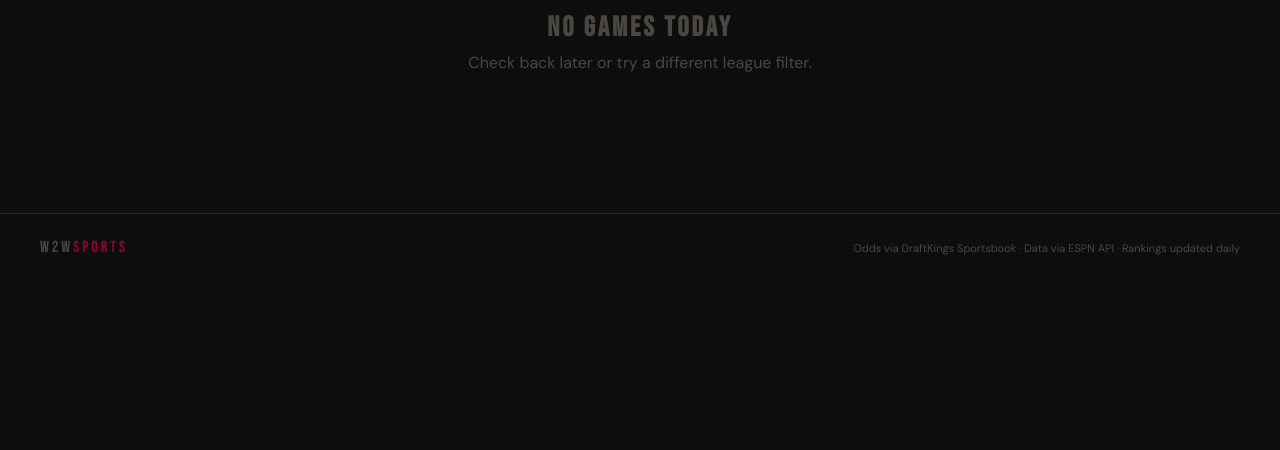
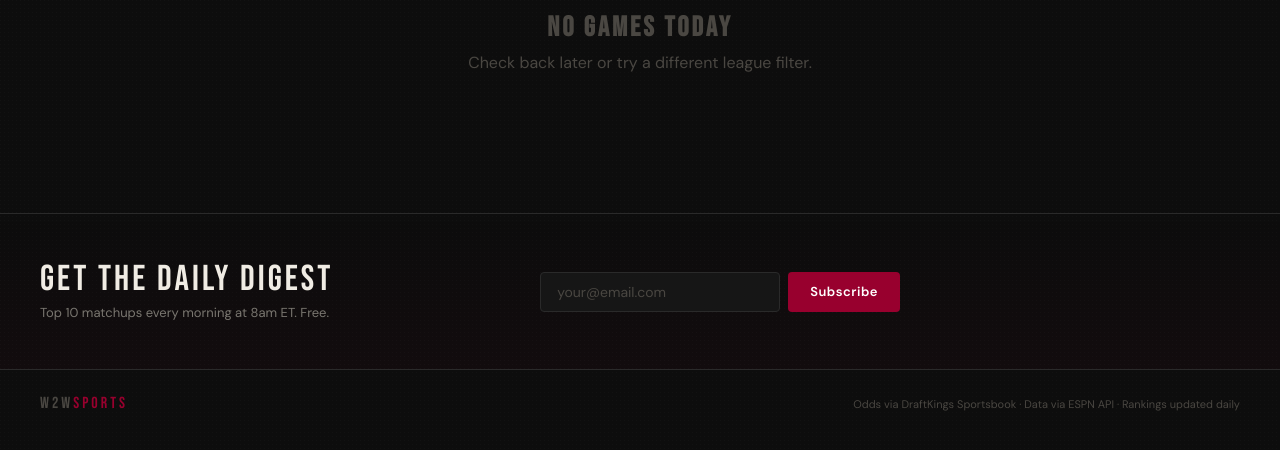
Before and after one commit to ckgifford06/w2wSports, a Flask app: page / in a window 1280 px wide. Shown: the part 292-742 px from the top of the page. Run offline with Flask 3, Linux system fonts and the light colour scheme; data that the repository does not hold is empty.

Commit message:
Update index.html

```diff
--- a/templates/index.html
+++ b/templates/index.html
@@ -44,7 +44,7 @@
     color: white;
   }
 
-
+  /* ——— PAGE HEADER ——— */
   .page-header {
     position: relative;
     z-index: 1;
@@ -119,7 +119,7 @@
     margin-top: 4px;
   }
 
-
+  /* ——— GAMES LIST ——— */
   .games-container {
     position: relative;
     z-index: 1;
@@ -362,7 +362,7 @@
     margin-bottom: 8px;
   }
 
-  /* ——— SCORE BREAKDOWN CHART ——— */
+
   .breakdown-card {
     grid-column: span 4;
     background: var(--surface);
@@ -429,6 +429,93 @@
 
   @media (max-width: 480px) {
     .breakdown-card { grid-column: span 1; }
+  }
+
+
+  .signup-section {
+    position: relative;
+    z-index: 1;
+    border-top: 1px solid var(--border);
+    padding: 48px 40px;
+    background: linear-gradient(180deg, transparent, rgba(152,0,46,0.04));
+  }
+
+  .signup-inner {
+    max-width: 860px;
+    display: flex;
+    align-items: center;
+    justify-content: space-between;
+    gap: 40px;
+  }
+
+  .signup-title {
+    font-family: 'Bebas Neue', sans-serif;
+    font-size: 36px;
+    letter-spacing: 3px;
+    color: var(--text);
+    line-height: 1;
+  }
+
+  .signup-sub {
+    margin-top: 6px;
+    font-size: 13px;
+    color: var(--text-muted);
+  }
+
+  .signup-form {
+    display: flex;
+    gap: 8px;
+  }
+
+  .signup-input {
+    background: var(--surface);
+    border: 1px solid var(--border);
+    border-radius: 4px;
+    padding: 10px 16px;
+    font-size: 14px;
+    color: var(--text);
+    font-family: 'DM Sans', sans-serif;
+    width: 240px;
+    outline: none;
+    transition: border-color 0.2s;
+  }
+
+  .signup-input::placeholder { color: var(--text-dim); }
+  .signup-input:focus { border-color: var(--crimson); }
+
+  .signup-btn {
+    background: var(--crimson);
+    color: white;
+    border: none;
+    border-radius: 4px;
+    padding: 10px 22px;
+    font-size: 13px;
+    font-weight: 600;
+    letter-spacing: 0.5px;
+    cursor: pointer;
+    font-family: 'DM Sans', sans-serif;
+    transition: background 0.2s;
+    white-space: nowrap;
+  }
+
+  .signup-btn:hover { background: var(--crimson-bright); }
+  .signup-btn:disabled { opacity: 0.6; cursor: not-allowed; }
+
+  .signup-success {
+    font-size: 14px;
+    color: var(--text-muted);
+  }
+
+  @media (max-width: 768px) {
+    .signup-section { padding: 36px 16px; }
+    .signup-inner { flex-direction: column; align-items: flex-start; gap: 20px; }
+    .signup-input { width: 100%; }
+    .signup-form { width: 100%; }
+  }
+
+  @media (max-width: 480px) {
+    .signup-form { flex-direction: column; }
+    .signup-btn { width: 100%; padding: 12px; }
   }
 
 
@@ -567,7 +654,6 @@
       align-self: center;
     }
 
-
     .game-teams {
       grid-column: 2;
       grid-row: 1;
@@ -596,7 +682,6 @@
     }
 
     .score-number { font-size: 22px; }
-
 
     .game-time-col {
       grid-column: 2 / 4;
@@ -650,7 +735,7 @@
 
 {% block content %}
 
-
+<!-- Error banner: shown by JS if ESPN API fails -->
 <div class="error-banner" id="error-banner">
   Having trouble loading today's games. Data may be delayed — check back in a few minutes.
 </div>
@@ -814,12 +899,38 @@
   {% endif %}
 </div>
 
+<div class="signup-section">
+  <div class="signup-inner">
+    <div class="signup-left">
+      <div class="signup-title">Get the Daily Digest</div>
+      <div class="signup-sub">Top 10 matchups every morning at 8am ET. Free.</div>
+    </div>
+    <div class="signup-right">
+      <div class="signup-form" id="signup-form">
+        <input
+          type="email"
+          id="signup-email"
+          class="signup-input"
+          placeholder="your@email.com"
+          autocomplete="email"
+        />
+        <button class="signup-btn" onclick="submitEmail()">Subscribe</button>
+      </div>
+      <div class="signup-success" id="signup-success" style="display:none;">
+        <span style="color:var(--gold);">✓</span> You're in. See you tomorrow morning.
+      </div>
+      <div class="signup-error" id="signup-error" style="display:none;color:#ff6080;font-size:13px;"></div>
+    </div>
+  </div>
+</div>
+
 <script>
   (function() {
     const tz = Intl.DateTimeFormat().resolvedOptions().timeZone;
     const url = new URL(window.location.href);
     if (!url.searchParams.get('tz') && tz) {
       url.searchParams.set('tz', tz);
+
       window.history.replaceState({}, '', url.toString());
     }
   })();
@@ -829,9 +940,11 @@
   document.getElementById('today-date').textContent =
     now.toLocaleDateString('en-US', { weekday: 'long', month: 'long', day: 'numeric' }).toUpperCase();
 
+
   function toggleGame(el) {
     el.classList.toggle('open');
     if (el.classList.contains('open')) {
+
       setTimeout(() => {
         el.querySelectorAll('.breakdown-fill').forEach(bar => {
           bar.style.width = (bar.dataset.pct || 0) + '%';
@@ -931,6 +1044,7 @@
         }
       });
 
+      // Update the Live Now banner with the highest-ranked live game
       const banner = document.getElementById('live-now-banner');
       if (bestLiveGame) {
         document.getElementById('live-now-matchup').textContent = bestLiveGame.matchup;
@@ -949,6 +1063,52 @@
 
   updateLiveScores();
   setInterval(updateLiveScores, 30000);
+
+  async function submitEmail() {
+    const input = document.getElementById('signup-email');
+    const btn   = document.querySelector('.signup-btn');
+    const error = document.getElementById('signup-error');
+    const email = input.value.trim();
+
+    error.style.display = 'none';
+
+    if (!email || !email.includes('@')) {
+      error.textContent = 'Please enter a valid email address.';
+      error.style.display = 'block';
+      return;
+    }
+
+    btn.disabled = true;
+    btn.textContent = 'Subscribing...';
+
+    try {
+      const resp = await fetch('/api/subscribe', {
+        method: 'POST',
+        headers: { 'Content-Type': 'application/json' },
+        body: JSON.stringify({ email })
+      });
+      const data = await resp.json();
+
+      if (data.success) {
+        document.getElementById('signup-form').style.display = 'none';
+        document.getElementById('signup-success').style.display = 'block';
+      } else {
+        error.textContent = data.error || 'Something went wrong. Try again.';
+        error.style.display = 'block';
+        btn.disabled = false;
+        btn.textContent = 'Subscribe';
+      }
+    } catch (e) {
+      error.textContent = 'Could not connect. Please try again.';
+      error.style.display = 'block';
+      btn.disabled = false;
+      btn.textContent = 'Subscribe';
+    }
+  }
+
+  document.getElementById('signup-email').addEventListener('keydown', function(e) {
+    if (e.key === 'Enter') submitEmail();
+  });
 </script>
 
 {% endblock %}
```
